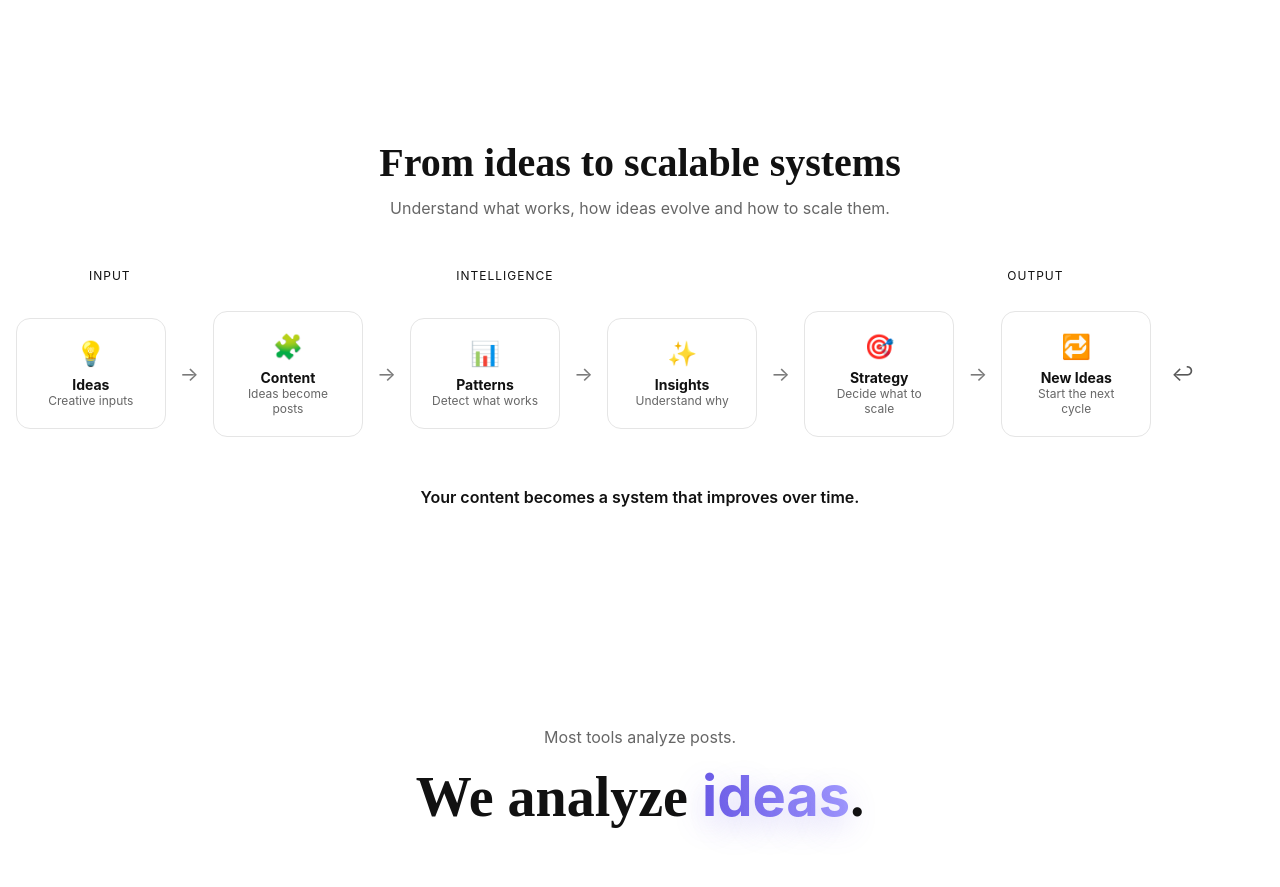
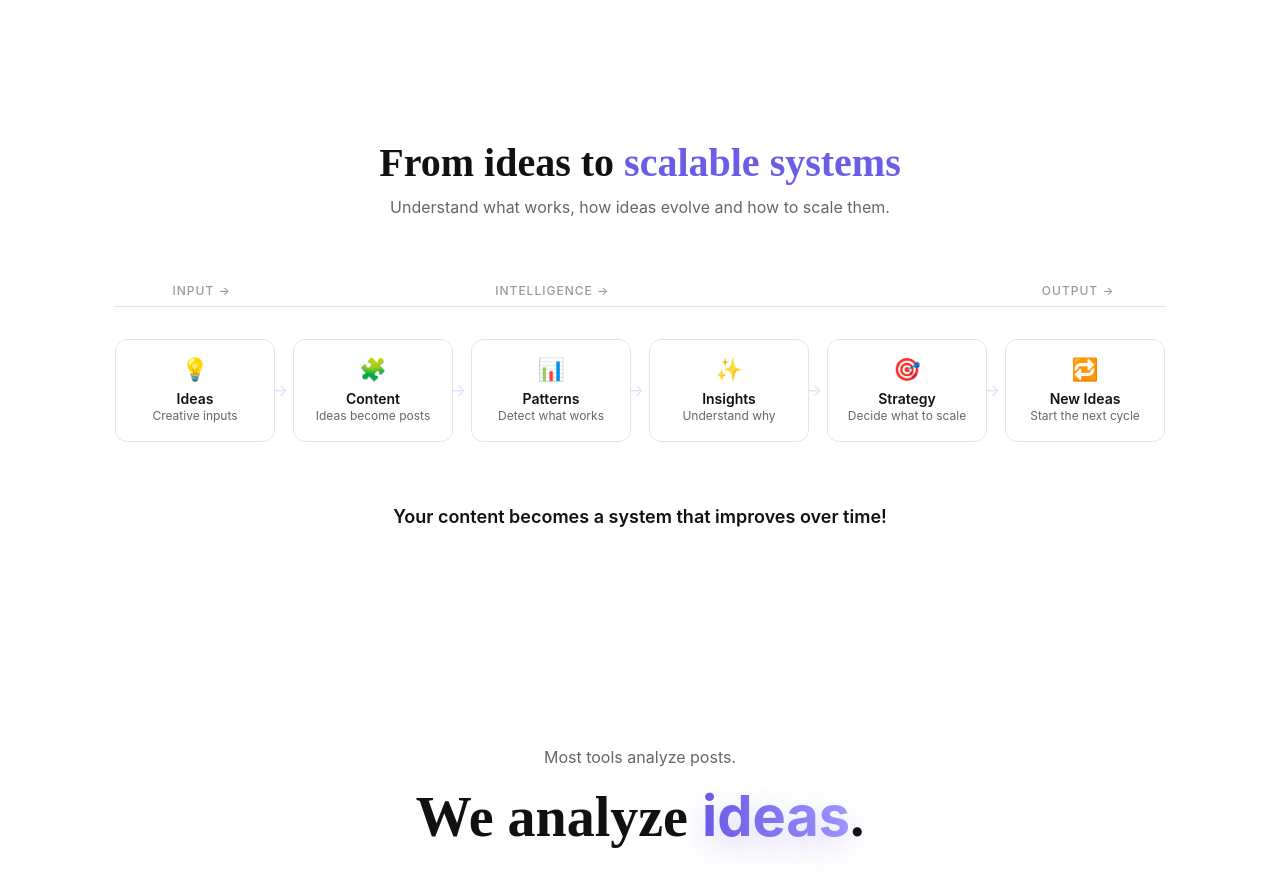
Before and after one commit to ruedalibre/landing-portfolio-content-intelligence-app, a React (Vite) app in the folder landing-portfolio-content-intelligence-app/: page / in a window 1280 px wide. Shown: the part 1420-2307 px from the top of the page. Built offline with nearby package versions, Linux system fonts and the light colour scheme.

Commit message:
Ajustes finales estilos sección Solution

```diff
--- a/landing-portfolio-content-intelligence-app/src/components/sections/Solution.tsx
+++ b/landing-portfolio-content-intelligence-app/src/components/sections/Solution.tsx
@@ -24,31 +24,21 @@ const Solution = () => {
         {/* PHASE LABELS */}
 
         <div className="solution__phases">
-          <span className="phase-input">INPUT</span>
-
-          <span className="phase-intelligence">INTELLIGENCE</span>
-
-          <span className="phase-output">OUTPUT</span>
+          <span className="phase-input">INPUT →</span>
+          <span className="phase-intelligence">INTELLIGENCE →</span>
+          <span className="phase-output">OUTPUT →</span>
         </div>
 
         {/* LOOP */}
 
         <div className="solution__loop">
           {nodes.map((node, i) => (
-            <div className="solution__item" key={i}>
-              <div className="solution__node">
-                <div className="solution__icon">{node.icon}</div>
+            <div className="solution__node" key={i}>
+              <div className="solution__icon">{node.icon}</div>
 
-                <h4>{node.title}</h4>
+              <h4>{node.title}</h4>
 
-                <p>{node.micro}</p>
-              </div>
-
-              {i < nodes.length - 1 && <div className="solution__arrow">→</div>}
-
-              {i === nodes.length - 1 && (
-                <div className="solution__arrow-return">↩</div>
-              )}
+              <p>{node.micro}</p>
             </div>
           ))}
         </div>
@@ -56,7 +46,7 @@ const Solution = () => {
         {/* RESULT */}
 
         <p className="solution__result">
-          Your content becomes a system that improves over time.
+          Your content becomes a system that improves over time!
         </p>
       </div>
     </section>
--- a/landing-portfolio-content-intelligence-app/src/styles/sections/_solution.scss
+++ b/landing-portfolio-content-intelligence-app/src/styles/sections/_solution.scss
@@ -1,50 +1,78 @@
 @use "../abstracts/variables" as *;
 
+/* =====================================================
+   SECTION
+===================================================== */
+
 .solution {
-  padding: 120px 0;
+  padding: $space-8 0;
   background: $color-bg-light;
 }
 
 .solution__content {
-  max-width: 1150px;
+  max-width: 1100px;
   margin: 0 auto;
   text-align: center;
 }
 
-/* TITLE */
+/* =====================================================
+   TITLE
+===================================================== */
 
 .solution__title {
   font-family: $font-serif;
   font-size: $fs-3xl;
-  margin-bottom: 12px;
+  font-weight: $fw-semibold;
+  line-height: $lh-tight;
+
+  color: $color-text-primary;
+
+  margin-bottom: $space-1;
 
   span {
-    color: $color-text-primary;
+    color: $color-accent;
   }
 }
 
-/* SUBTITLE */
+/* =====================================================
+   SUBTITLE
+===================================================== */
 
 .solution__subtitle {
+  font-family: $font-sans;
+  font-size: $fs-md;
+  line-height: $lh-normal;
+
   color: $color-text-secondary;
-  margin-bottom: 50px;
+
+  max-width: 620px;
+  margin: 0 auto $space-6 auto;
 }
 
-/* PHASE LABELS */
+/* =====================================================
+   PHASE LABELS
+===================================================== */
 
 .solution__phases {
   display: grid;
   grid-template-columns: repeat(6, 1fr);
 
+  margin-bottom: $space-2;
+
+  font-family: $font-sans;
   font-size: $fs-xs;
+  font-weight: $fw-medium;
+
   letter-spacing: 1px;
+  color: $color-text-muted;
 
-  margin-bottom: 28px;
+  border-bottom: 1px solid $color-border;
+  padding-bottom: $space-1;
 
-  text-align: left;
+  justify-items: center;
 }
 
-/* align with cards */
+/* align labels with nodes */
 
 .phase-input {
   grid-column: 1;
@@ -58,40 +86,39 @@
   grid-column: 6;
 }
 
-/* LOOP */
+/* =====================================================
+   LOOP
+===================================================== */
 
 .solution__loop {
+  position: relative;
+
   display: grid;
+  grid-template-columns: repeat(6, 1fr);
 
-  grid-template-columns: repeat(11, auto);
+  gap: $space-2;
 
-  justify-content: center;
-  align-items: center;
-
-  gap: 14px;
-
-  margin-bottom: 50px;
+  margin-top: $space-4;
+  margin-bottom: $space-6;
 }
 
-/* ITEM */
-
-.solution__item {
-  display: flex;
-  align-items: center;
-  gap: 14px;
-}
-
-/* NODE */
+/* =====================================================
+   NODE
+===================================================== */
 
 .solution__node {
-  width: 150px;
+  position: relative;
+  z-index: 1;
 
-  background: white;
+  background: $color-bg-light;
 
-  border-radius: 14px;
+  border-radius: 12px;
   border: 1px solid $color-border;
 
-  padding: 20px;
+  padding: $space-2;
+
+  min-width: 160px;
+  margin: 0 auto;
 
   display: flex;
   flex-direction: column;
@@ -100,78 +127,117 @@
   transition: all 0.25s ease;
 }
 
+/* hover */
+
 .solution__node:hover {
   transform: translateY(-3px);
-  border-color: $color-text-primary;
-  box-shadow: 0 8px 18px rgba(0, 0, 0, 0.05);
+  border-color: $color-accent;
+
+  box-shadow: 0 6px 16px rgba(0, 0, 0, 0.05);
 }
 
-/* ICON */
+/* =====================================================
+   ICON
+===================================================== */
 
 .solution__icon {
-  font-size: 24px;
+  font-size: 22px;
 }
 
-/* TEXT */
+/* =====================================================
+   NODE TEXT
+===================================================== */
 
 .solution__node h4 {
-  margin-top: 8px;
+  font-family: $font-sans;
   font-size: $fs-sm;
+  font-weight: $fw-semibold;
+
+  color: $color-text-primary;
+
+  margin-top: $space-1;
 }
 
 .solution__node p {
+  font-family: $font-sans;
   font-size: $fs-xs;
+  line-height: $lh-normal;
+
   color: $color-text-secondary;
 }
 
-/* ARROWS */
+/* =====================================================
+   FLOW ARROWS (between cards only)
+===================================================== */
 
-.solution__arrow {
-  font-size: 20px;
+.solution__node:not(:last-child)::after {
+  content: "→";
 
-  color: $color-text-primary;
+  position: absolute;
 
-  opacity: 0.6;
+  right: -16px;
+  top: 50%;
 
-  animation: flowArrow 2.6s infinite;
+  transform: translateY(-50%);
+
+  font-size: 16px;
+
+  color: $color-accent;
+
+  opacity: 0.7;
+
+  animation: flowArrow 2.4s infinite;
 }
 
-.solution__arrow-return {
-  font-size: 20px;
-
-  color: $color-text-primary;
-
-  margin-left: 6px;
-
-  opacity: 0.7;
-}
-
-/* subtle animation */
+/* arrow animation */
 
 @keyframes flowArrow {
   0% {
     opacity: 0.2;
+    transform: translateY(-50%) translateX(-2px);
   }
 
   50% {
     opacity: 1;
+    transform: translateY(-50%) translateX(2px);
   }
 
   100% {
     opacity: 0.2;
+    transform: translateY(-50%) translateX(-2px);
   }
 }
 
-/* RESULT */
+/* =====================================================
+   RESULT TEXT
+===================================================== */
 
 .solution__result {
-  font-weight: 600;
-
-  font-size: $fs-md;
+  font-family: $font-sans;
+  font-size: $fs-lg;
+  font-weight: $fw-semibold;
 
   color: $color-text-primary;
 
   max-width: 520px;
-
   margin: 0 auto;
 }
+
+/* =====================================================
+   RESPONSIVE
+===================================================== */
+
+@media (max-width: 900px) {
+  .solution__phases {
+    display: none;
+  }
+
+  .solution__loop {
+    grid-template-columns: 1fr;
+    gap: $space-2;
+  }
+
+  .solution__node::after {
+    display: none;
+  }
+}
```
